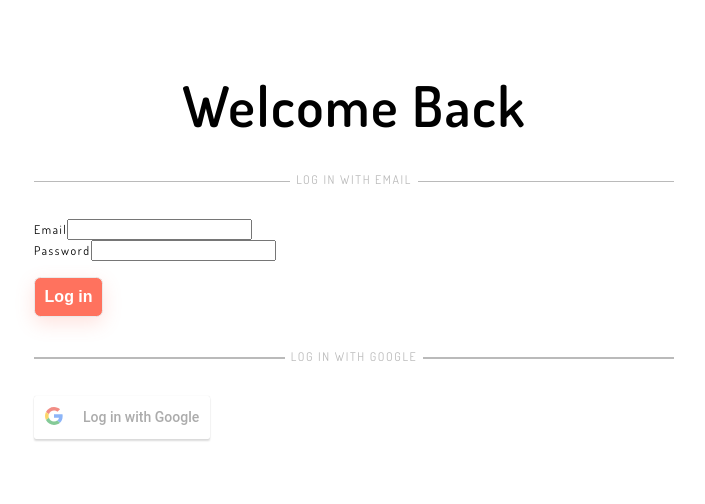
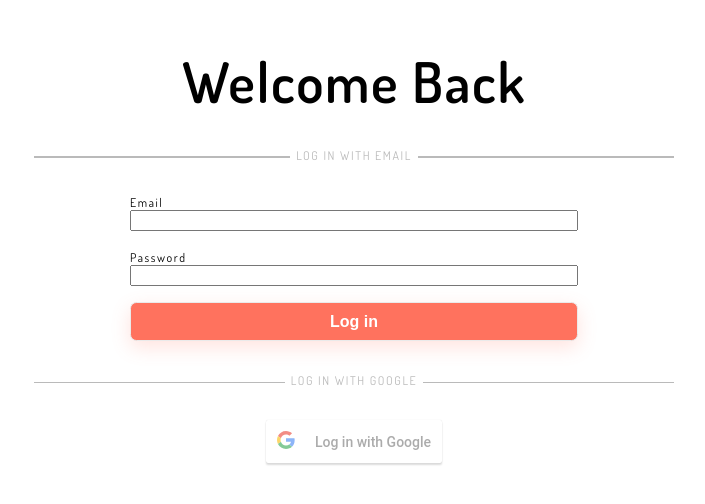
Before and after one commit to guestDI/react-wynter, a React (Create React App) app: page / in a window 1280 px wide. Shown: the part 146-650 px from the top of the page, without its empty margins (286-991 px from the left). Built offline with nearby package versions, Linux system fonts and the light colour scheme.

Commit message:
Style changes

```diff
--- a/src/components/AuthLayout.tsx
+++ b/src/components/AuthLayout.tsx
@@ -24,7 +24,7 @@ export const StyledImageBoxWrapper = styled.div`
   background-position: center;
 `
 
-const AuthLayout: React.FC<{children: React.ReactNode;}> = ({ children }) => {
+const AuthLayout: React.FC<{children: React.ReactNode}> = ({ children }) => {
 	return (
 		<StyledPageContainer>
 			<StyledBoxWrapper>{children}</StyledBoxWrapper>
--- /dev/null
+++ b/src/components/Button/Button.tsx
@@ -0,0 +1,17 @@
+import React, { PropsWithChildren, ReactElement } from "react";
+import { StyledButton } from './styled'
+
+interface ButtonProps {
+    children?: React.ReactNode
+    onClick: () => void
+}
+
+const Button: React.FC<ButtonProps> = ({onClick, children, ...props}) => {
+    return (
+        <StyledButton onClick={onClick} {...props}>
+            {children}
+        </StyledButton>
+    )
+}
+
+export default Button
--- /dev/null
+++ b/src/components/Button/styled.tsx
@@ -0,0 +1,23 @@
+import styled from "styled-components"
+
+export const StyledButton = styled.button`
+  font-size: 1rem;
+  font-weight: 700;
+  text-align: center;
+  border-radius: 0.4rem;
+  padding: 0.6rem;
+  width: 100%;
+
+  margin-top: 1rem;
+  box-shadow: 0 0.4rem 1.2rem rgba(255, 114, 94, 0.2);
+  border: 0.1rem solid #eaeaea;
+  color: #fff;
+  background-color: #ff725e;
+
+  &:hover,
+  &:focus {
+    background-color: #ef6e5c;
+    color: #fff;
+    cursor: pointer;
+  }
+`
--- a/src/components/Input/Input.tsx
+++ b/src/components/Input/Input.tsx
@@ -9,8 +9,8 @@ const Input: React.FC<InputProps> = ({error, label, ...props}) => {
     return(
         <div style={{width: '100%'}}>
             <label>{label}</label>
-            <input {...props}/>
-            <div>{error}</div>
+            <input style={{width: '100%'}} {...props}/>
+            {error && <div>{error}</div>}
         </div>
     )
 }
--- a/src/dashboards/Login/Login.tsx
+++ b/src/dashboards/Login/Login.tsx
@@ -2,23 +2,27 @@ import React from "react";
 import Input from "../../components/Input/Input";
 import { GoogleLogin } from 'react-google-login';
 import AuthLayout from "../../components/AuthLayout";
-import { StyledFormHeader, StyledSeparator, StyledFormButton } from "./styled"
+import { StyledFormHeader, StyledSeparator, StyledForm } from "./styled"
+import Button from "../../components/Button/Button";
 
 const Login: React.FC = () => {
     return (
         <AuthLayout>
         <StyledFormHeader>Welcome Back</StyledFormHeader>
-			<form style={{ width: "40rem" }} noValidate>
+			<StyledForm noValidate>
                 <StyledSeparator>LOG IN WITH EMAIL</StyledSeparator>
+                    <div className="form-controls">
                         <Input label="Email"/>
                         <Input label="Password"/>
-				<StyledFormButton type="submit">
+                        <Button onClick={() => {}}>
                             Log in
-				</StyledFormButton>
-			</form>
+                        </Button>
+                    </div>
+			</StyledForm>
 
-            <div style={{ width: "40rem" }}>
+            <StyledForm style={{ width: "40rem",}}>
                 <StyledSeparator>LOG IN WITH GOOGLE</StyledSeparator>
+                <div className="btn-container">
                     <GoogleLogin
                         clientId="611176137432-nuq0crbc6gic387rb0pu4clglb2n7hrq.apps.googleusercontent.com"
                         buttonText="Log in with Google"
@@ -27,6 +31,8 @@ const Login: React.FC = () => {
                         cookiePolicy={'single_host_origin'}
                     />
                 </div>
+
+            </StyledForm>
         </AuthLayout>
     )
 }
--- a/src/dashboards/Login/styled.tsx
+++ b/src/dashboards/Login/styled.tsx
@@ -1,4 +1,22 @@
 import styled from "styled-components"
+
+export const StyledForm = styled.form`
+  width: 40rem;
+
+  .form-controls {
+    width: 70%;
+    margin: 0 auto;
+
+    div:first-of-type {
+      margin-bottom: 1.2rem;
+    }
+  }
+
+  .btn-container {
+    display: flex;
+    justify-content: center;
+  }
+`
 
 export const StyledFormHeader = styled.h1`
   font-size: 3.5rem;
@@ -33,26 +51,3 @@ export const StyledSeparator = styled.div`
     margin-right: -50%;
   }
 `
-
-export const StyledButton = styled.button`
-  font-size: 1rem;
-  font-weight: 700;
-  text-align: center;
-  border-radius: 0.4rem;
-  padding: 0.6rem;
-`
-
-export const StyledFormButton = styled(StyledButton)`
-  margin-top: 1rem;
-  box-shadow: 0 0.4rem 1.2rem rgba(255, 114, 94, 0.2);
-  border: 0.1rem solid #eaeaea;
-  color: #fff;
-  background-color: #ff725e;
-
-  &:hover,
-  &:focus {
-    background-color: #ef6e5c;
-    color: #fff;
-    cursor: pointer;
-  }
-`
```
Lines whose indentation alone changed are shown as unchanged.
